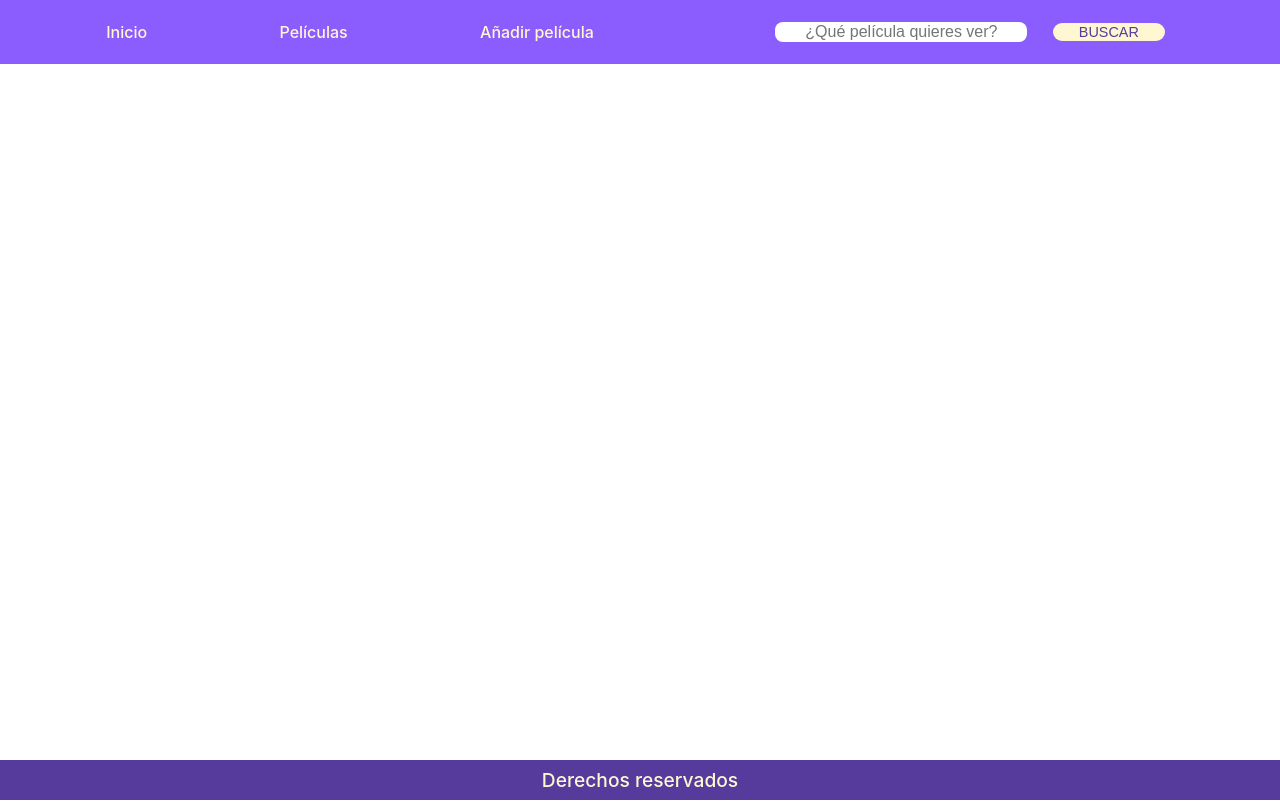
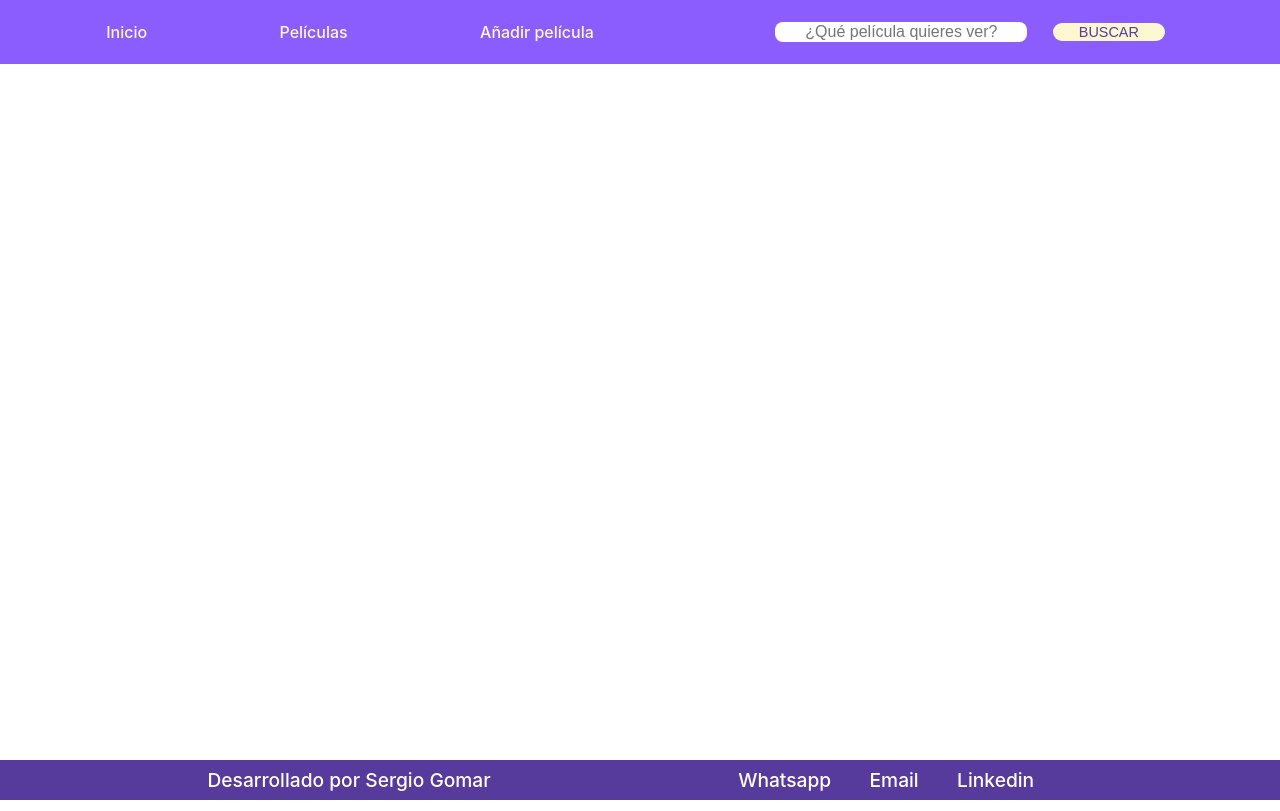
Before and after one commit to serigio04/pelis-app, a React (Create React App) app in the folder pelis-app/: page / in a window 1280 px wide. Built offline with nearby package versions, Linux system fonts and the light colour scheme.

Commit message:
[UPDATE] actualizacion del contenido del footer

```diff
--- a/pelis-app/src/components/common/footer/index.jsx
+++ b/pelis-app/src/components/common/footer/index.jsx
@@ -1,11 +1,28 @@
 import React from "react";
 import './index.scss'
+import { Link } from "react-router-dom";
 
 const Footer = () => {
     return (
         <>
             <footer className="footer">
-                <p>Derechos reservados</p>
+                <div className="footer-dev">
+                    <p>
+                        Desarrollado por
+                        <span> Sergio Gomar </span>
+                    </p>
+                </div>
+                <ul className="footer-media">
+                    <li className="footer-media-links">
+                        Whatsapp
+                    </li>
+                    <li className="footer-media-links">
+                        Email
+                    </li>
+                    <li className="footer-media-links">
+                        Linkedin
+                    </li>
+                </ul>
             </footer>
         </>
     )
--- a/pelis-app/src/components/common/footer/index.scss
+++ b/pelis-app/src/components/common/footer/index.scss
@@ -6,13 +6,21 @@
 
     background-color: $dark-accent;
     display: flex;
-    justify-content: center;
+    justify-content: space-evenly;
     align-items: center;
 
-    color: $primary;
+    color: $white;
     font-size: 1.2em;
     font-weight: 500;
 
     position: absolute;
     bottom: 0;
+    ul{
+        display: flex;
+        justify-content: space-evenly;
+        li{
+            list-style-type: none;
+            margin-right: 3vw;
+        }
+    }
 }
```
